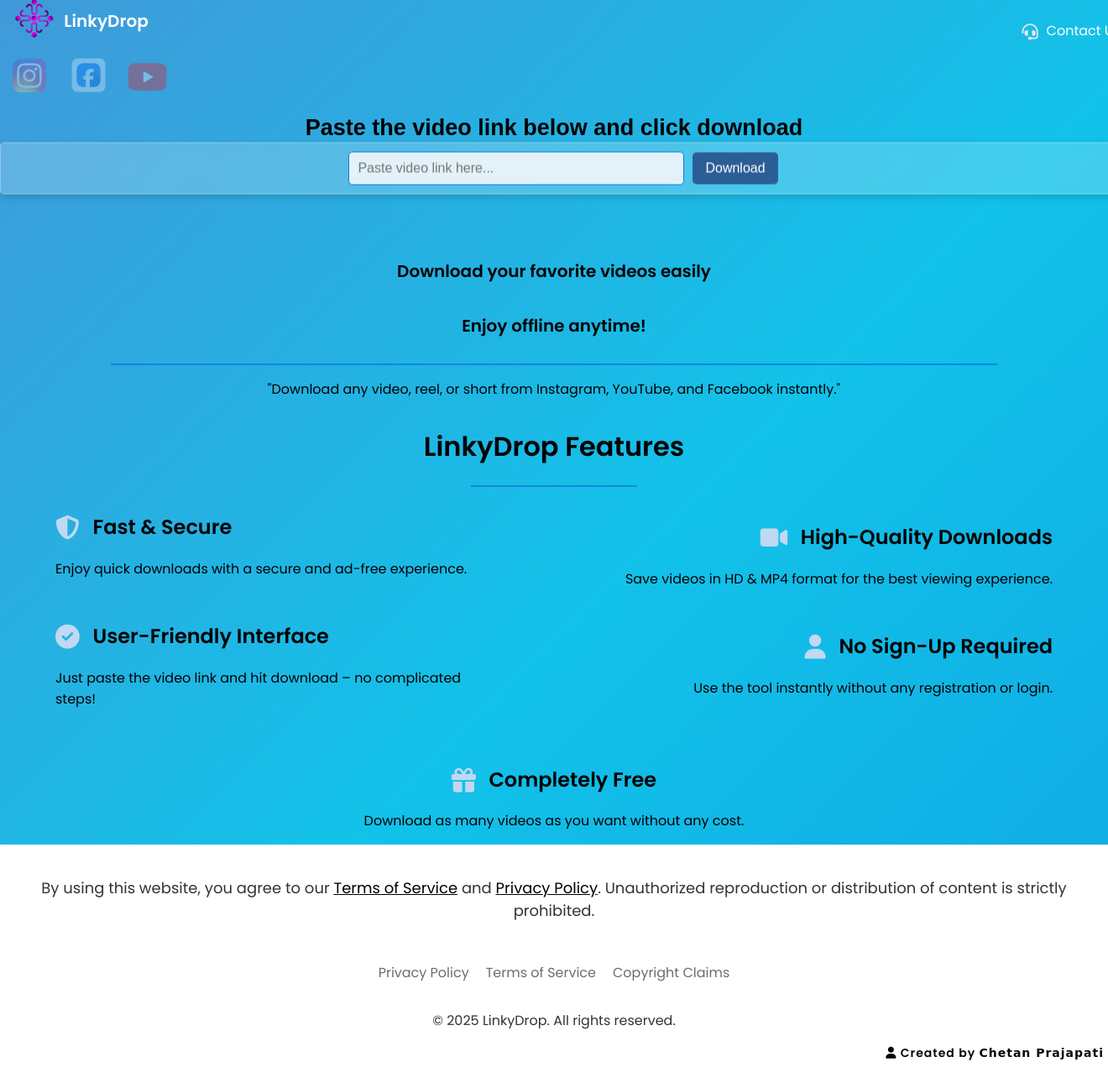
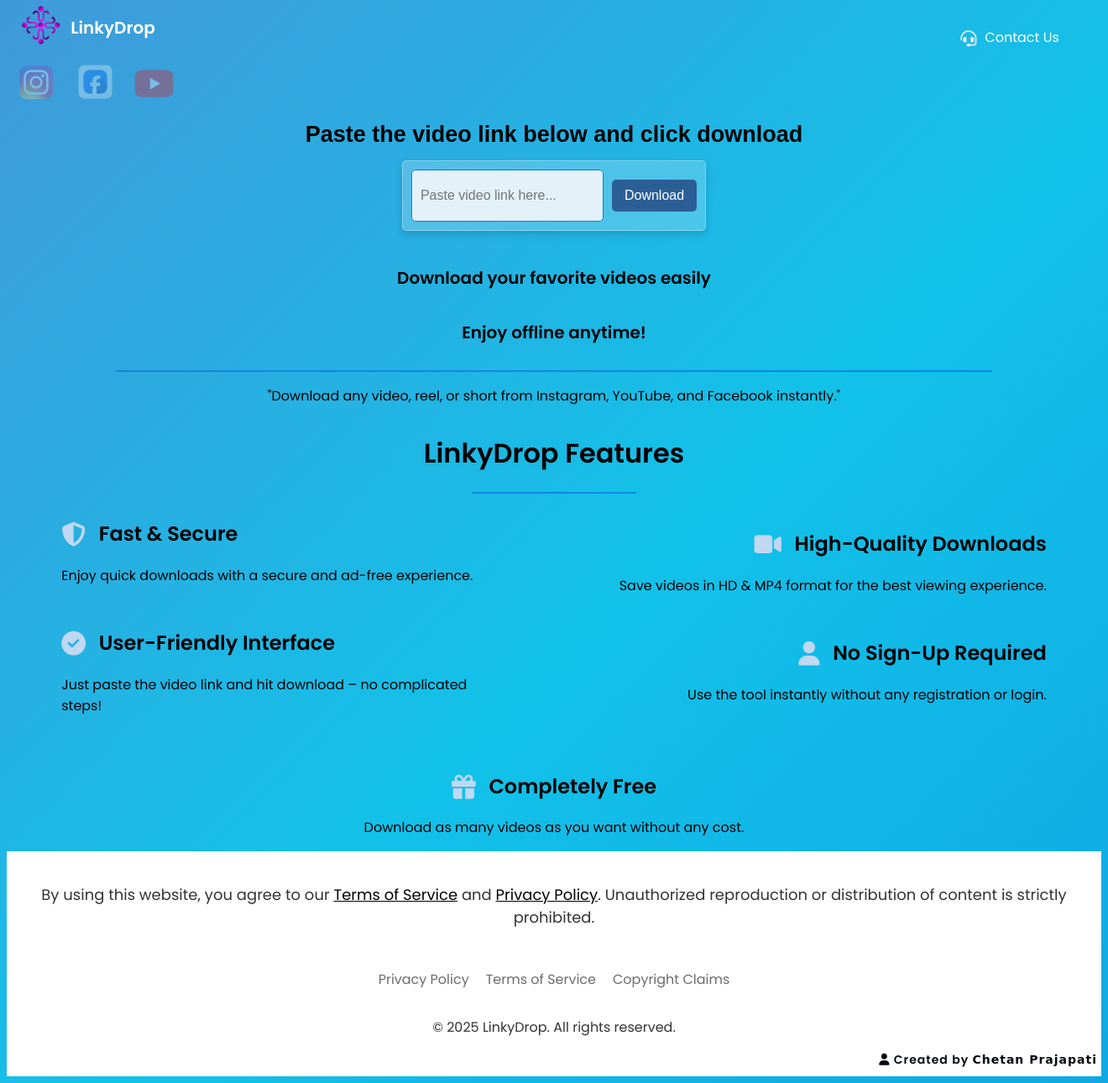
Before and after one commit to chetan929/LinkyDrop, a Django app: page / in a window 1320 px wide; the page is wider, and only the part inside the window is pictured. Shown: that part at 84% size. Before the commit the page ends 1263 px from the top of that part, so only its background shows below. Run offline with Django 5.2, Linux system fonts and the light colour scheme.

Commit message:
Reverted to old CSS version

```diff
--- a/linky/static/css/home.css
+++ b/linky/static/css/home.css
@@ -19,14 +19,13 @@ body {
     background-size: 400% 400%;
     animation: gradientBG 12s ease infinite;
     font-family: 'Poppins', sans-serif;
-    margin: 0;
-    padding: 0;
 }
 
 /* Navbar */
+/* Navbar */
 .navbar {
     height: 50px;
-    width: 100%;
+    width: 95%;
     color: white;
     display: flex;
     justify-content: space-between;
@@ -53,6 +52,7 @@ body {
     font-weight: 600;
     color: white;
 }
+
 
 /* Support */
 .support {
@@ -111,31 +111,27 @@ body {
     display: flex;
     justify-content: center;
     align-items: center;
-    max-width: 100%;
-    width: 100%;
+    max-width: 400px;
     padding: 10px;
     border-radius: 5px;
     background: rgba(255, 255, 255, 0.2);
     box-shadow: 0px 4px 10px rgba(0, 0, 0, 0.15);
     gap: 10px;
-    margin: 0 auto 15px;
+    margin: 50px auto 0;
     backdrop-filter: blur(10px);
     border: 1px solid rgba(255, 255, 255, 0.3);
 }
 
 input {
-    width: 100%;  /* Ensure the input box width is 100% of its parent container */
-    max-width: 400px; /* Fixed max-width */
+    flex: 1;
     height: 2.5rem;
     padding: 10px;
     border: 1px solid #1178e6;
     border-radius: 5px;
     font-size: 16px;
     background-color: rgba(243, 248, 250, 0.9);
-    box-sizing: border-box; /* Ensures padding is included in width calculation */
 }
 
-/* Button */
 button {
     padding: 10px 15px;
     background-color: #2c5e96;
@@ -202,7 +198,7 @@ button:hover {
 #download-message,
 .p1,
 .p2 {
-    width: 80%;
+    width: 50%;
     display: flex;
     justify-content: center;
     align-items: center;
```
Also changed, not shown: 1 other file.
